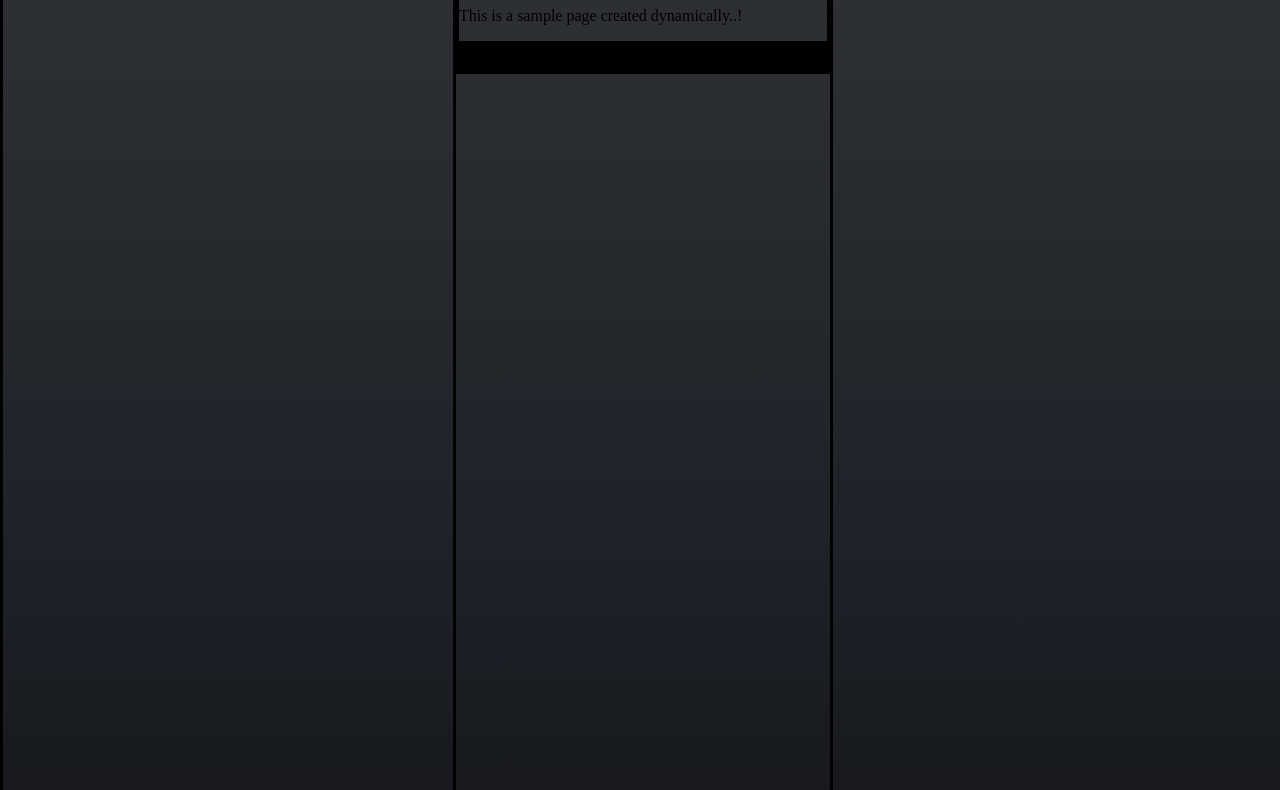
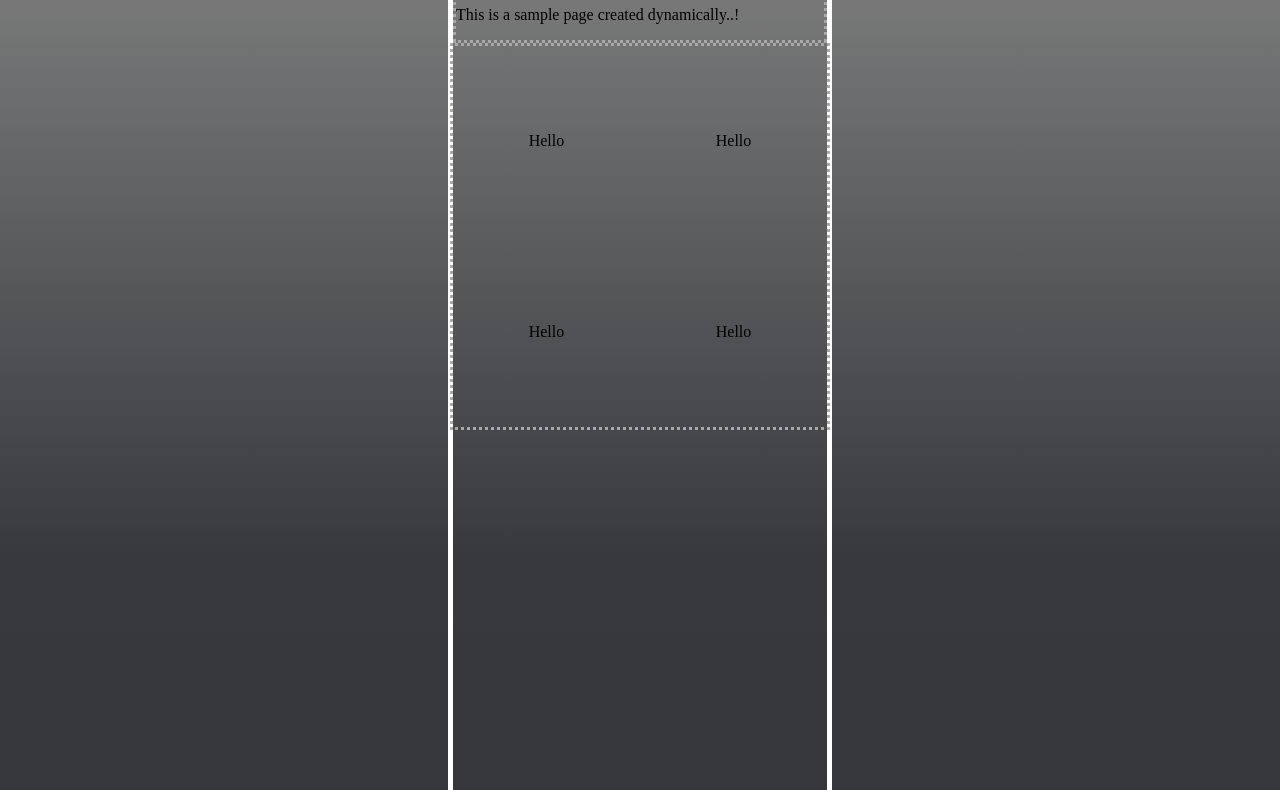
Before and after one commit to kaizen011/javascript-webpack, a website built with webpack: page dist/index.html in a window 1280 px wide. Shown: the part 82-872 px from the top of the page. Built offline with Linux system fonts and the light colour scheme.

Commit message:
60% done with project

```diff
--- a/src/pageLoad.js
+++ b/src/pageLoad.js
@@ -31,12 +31,21 @@ function createAndAppendElements(){
      const service3 = document.createElement('div');
      const service4 = document.createElement('div');
 
+
+     service1.textContent = 'Hello'
+     service2.textContent = 'Hello'
+     service3.textContent = 'Hello'
+     service4.textContent = 'Hello'
+
+
+
      services.appendChild(service1);
      services.appendChild(service2);
      services.appendChild(service3);
      services.appendChild(service4);
 
 
+
 }
 
 
--- a/src/styles.css
+++ b/src/styles.css
@@ -1,6 +1,6 @@
 .gradient-container {
   display: flex;
-  background-image: linear-gradient(to bottom, #2f3135, #1e2127, #0b0b0f);
+  background-image: linear-gradient(to bottom, #818181, #37393d, #343438);
   background-size: cover;
   background-position: center;
   width: 100%;
@@ -11,11 +11,38 @@
   height:100vw;
 }
 
-div{
-  border: 3px solid black;
-}
 
 body{
   padding: 0%;
   margin: 0%;
 }
+
+
+
+.kona{
+  border: 5px solid white;
+  display: flex;
+  flex-direction: column;
+  align-items: center;
+}
+
+.kona > div {
+  border: 3px dotted darkgray;
+}
+
+.services{
+  display: grid;
+  justify-content: space-around;
+  align-items: stretch;
+  grid-template-columns: 1fr 1fr;
+  grid-template-rows: 1fr 1fr;
+  width: 100%;
+  height: 30%;
+}
+
+.services > div{
+  display:flex;
+  align-items: center;
+  align-content: center;
+  justify-content: center;
+}
```
Also changed, not shown: dist/index.html, dist/main.js.
